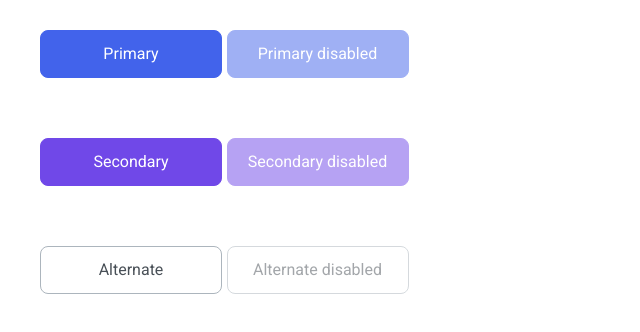
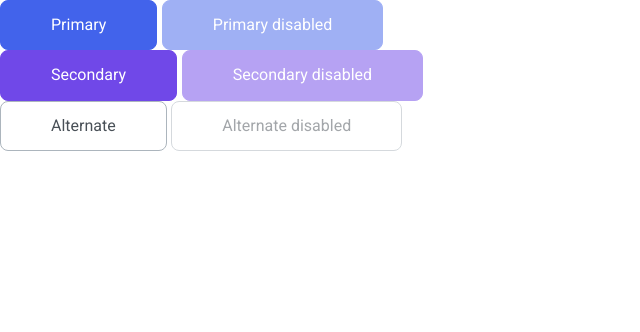
Before and after one commit to js-tasks-ru/htmlcss-20240216_t-klymets, a website: page 03-lection1/01-button/index.html in a window 1280 px wide. Shown: the whole page, without its empty margins (0-640 px from the left). Drawn offline with Linux system fonts and the light colour scheme.

Commit message:
add changes after CR.

```diff
--- a/03-lection1/01-button/button.css
+++ b/03-lection1/01-button/button.css
@@ -1,26 +1,15 @@
-.section {
-   padding: 0 40px;
-}
-
-.section__item {
-    padding: 30px 0;
-}
-
 .button {
     cursor: pointer;
-    height: 48px;
-    width: 182px;
-    border-width: 1px;
+    padding: 15px 50px;
     border-radius: var(--border-radius);
     font-family: var(--secondary-font-family);
     font-size: var(--font-size-m);
     font-weight: var(--font-weight-m);
-    border-style: solid;
+    border: 1px solid;
     box-sizing: border-box;
     transition: background-color var(--transition-style), border var(--transition-style), opacity var(--transition-style);
 }
 
-.button[disabled],
 .button:disabled {
     pointer-events: none;
     opacity: var(--disabled-opacity);
```
